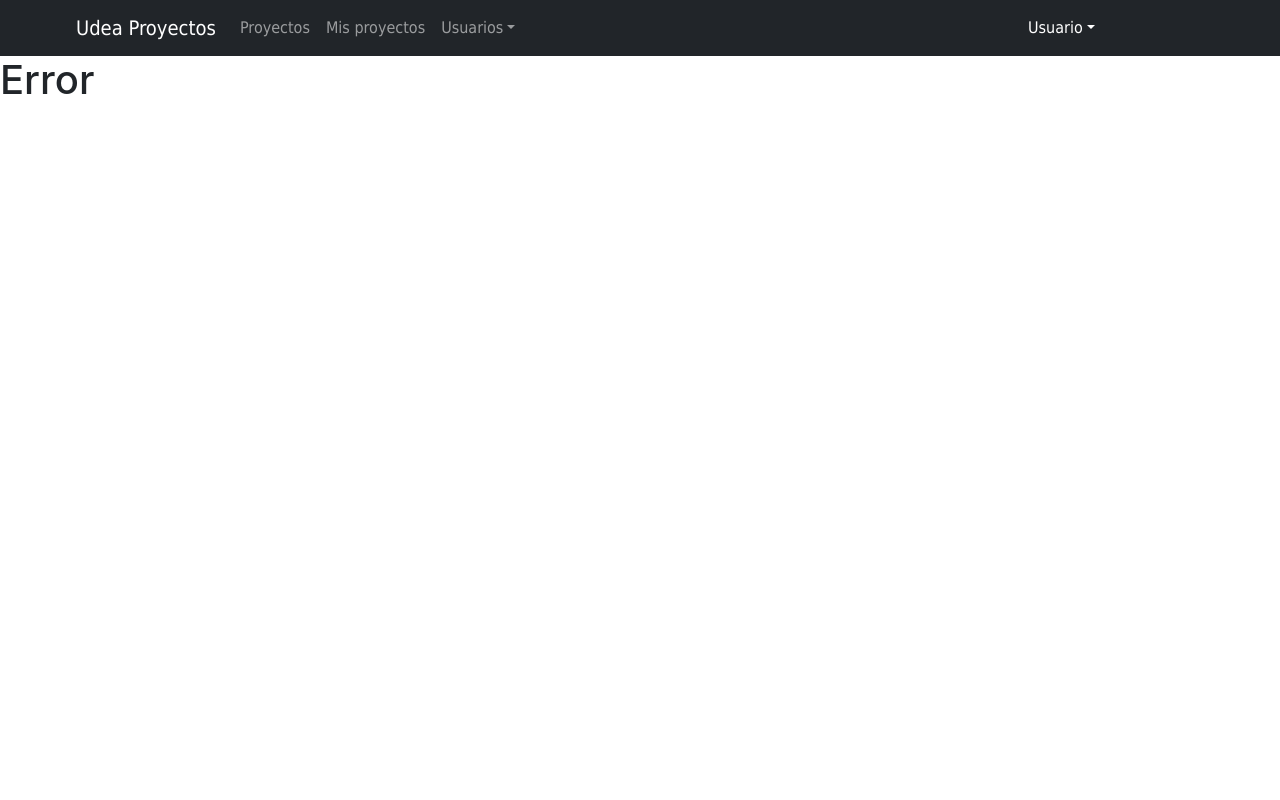
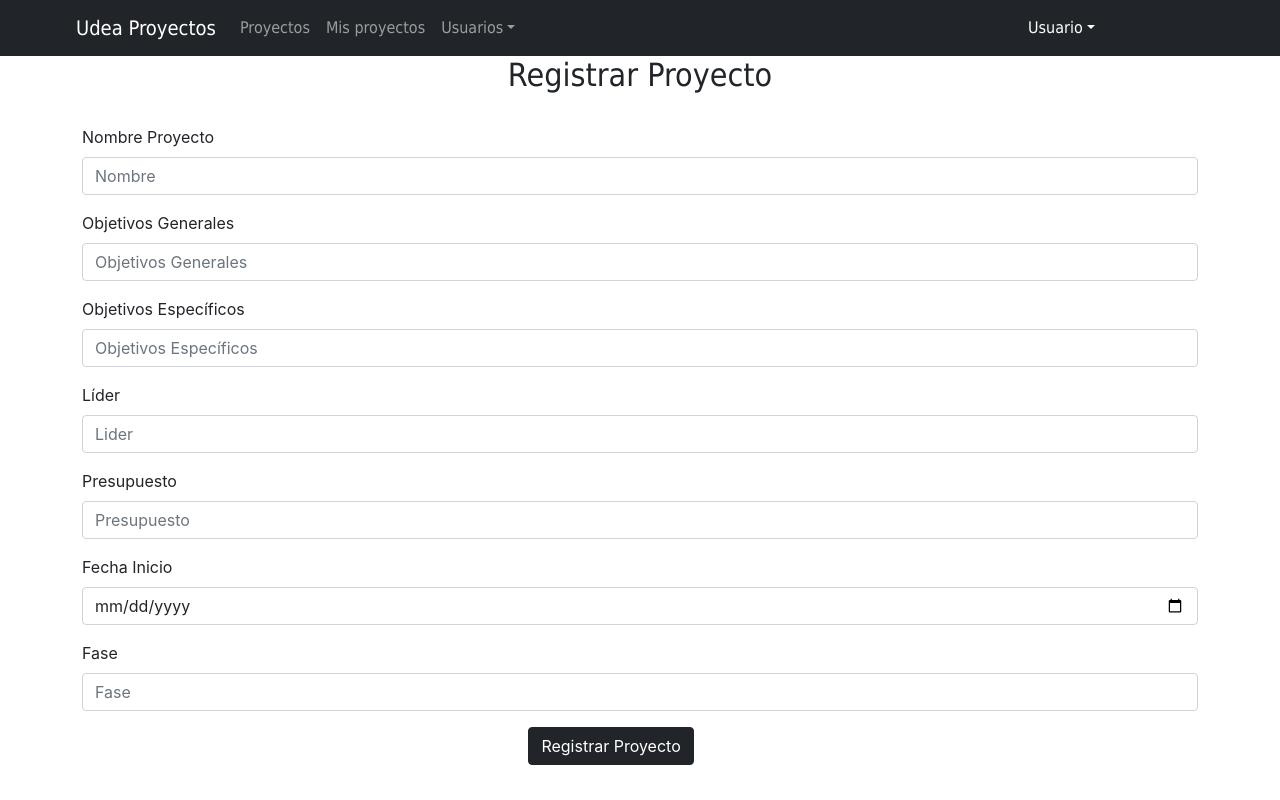
Before and after one commit to juanoser1997/Front_Mintic, a React (Create React App) app: page /formulario-proyecto in a window 1280 px wide. Built offline with nearby package versions, Linux system fonts and the light colour scheme; no server answers.

Commit message:
Desde Fork se agrega Creación de proyecto

```diff
--- a/src/MisProyectosLider/FormularioProyecto.jsx
+++ b/src/MisProyectosLider/FormularioProyecto.jsx
@@ -1,57 +1,97 @@
 import React, { Component, Fragment, useState, useEffect } from "react";
-import { useQuery, gql } from "@apollo/client";
+import { useMutation, gql } from "@apollo/client";
 import Accordion from "react-bootstrap/Accordion";
 import ListGroup from "react-bootstrap/ListGroup";
 import Button from "react-bootstrap/Button";
 import { Link } from "react-router-dom";
 import Form from "react-bootstrap/Form";
 
-function FormularioProyecto() {
-  const PROYECTOS = gql`
-    query {
-      proyectos {
-        lider
-        nombre
-        presupuesto
-        objetivos_generales
-        objetivos_especificos
-        fecha_inicio
-        fase
-      }
+
+
+const MUTATION_PROYECTO = gql`
+  mutation creeProyecto($objGe:String,$objEs:String,$presupuesto:Int, $nombreProyecto: String, $lider:String, $fechaIni:Date, $fase:String){
+      createProject(project:{nombre:$nombreProyecto,lider:$lider,objetivos_generales:$objGe,objetivos_especificos:$objEs,presupuesto:$presupuesto, fecha_inicio:$fechaIni, fase:$fase})
   }
 `;
 
-  const { loading, error, data } = useQuery(PROYECTOS);
-  if (loading) return <h1>Cargando....</h1>;
-  if (error) return <h1>Error</h1>;
 
-  return (
-    <Fragment>
-      <h2 className="te"  style={{ textAlign:'center' }} >Registrar Proyecto </h2>
+const FormularioProyecto = () => {
+  const [creadorDeProyecto] = useMutation(MUTATION_PROYECTO)
+  let project = {
+      nombreProyecto: "",
+      objetivosGenerales: "",
+      objetivosEspecificos:"",
+      lider: "",
+      fechaInicio:"",
+      presupuesto: 0,
+      fase:""
 
+
+  }
+
+  return (<div className="container"><h2 className="te"  style={{ textAlign:'center' }} >Registrar Proyecto </h2>
   <div className="row">
         <div className="col "></div>
       </div>
-      <div style={{ padding: '5%' }}>
-      <Form>
+      <div style={{ padding: '1%' }}></div>
+      <form onSubmit={e => {
+          e.preventDefault();
+          creadorDeProyecto({variables:{
+              objGe: project.objetivosGenerales.value,
+              objEs: project.objetivosEspecificos.value,
+              presupuesto: parseInt(project.presupuesto.value),
+              nombreProyecto: project.nombreProyecto.value,
+              lider: project.lider.value,
+              fechaIni: project.fechaInicio.value,
+              fase: project.fase.value
+          }})
+      }} >
+          <div>
             <Form.Group className="mb-3" controlId="formGroupEmail">
-          <Form.Label>Nombre</Form.Label>
-          <Form.Control type="email" placeholder="Nombre" />
+              <Form.Label>Nombre Proyecto</Form.Label>
+              <Form.Control type="text" input ref={nombre => project.nombreProyecto = nombre} placeholder="Nombre" />
             </Form.Group>
-        <Form.Group className="mb-3" controlId="formGroupPassword">
-          <Form.Label>Objetivo General</Form.Label>
-          <Form.Control type="password" placeholder="Objetivo General" />
+          </div>
+
+          <div>
+            <Form.Group className="mb-3" controlId="formGroupEmail">
+              <Form.Label>Objetivos Generales</Form.Label>
+              <Form.Control type="text" input ref={objetivosGenerales => project.objetivosGenerales = objetivosGenerales} placeholder="Objetivos Generales" />
             </Form.Group>
-        <Form.Group className="mb-3" controlId="formGroupPassword">
-          <Form.Label>Objetivo Especifico</Form.Label>
-          <Form.Control type="password" placeholder="Objetivo Especifico" />
+          </div>
+          <div>
+            <Form.Group className="mb-3" controlId="formGroupEmail">
+              <Form.Label>Objetivos Específicos</Form.Label>
+              <Form.Control type="text" input ref={objetivosEspecificos => project.objetivosEspecificos = objetivosEspecificos} placeholder="Objetivos Específicos" />
             </Form.Group>
-      </Form>
-      <Button variant="dark" style={{ marginLeft:'40%' }} >Registrar </Button>
           </div>
-    </Fragment>
-
-  );
+          <div>
+            <Form.Group className="mb-3" controlId="formGroupEmail">
+              <Form.Label>Líder</Form.Label>
+              <Form.Control type="text"input ref={lider => project.lider = lider} placeholder="Lider" />
+            </Form.Group>
+          </div>
+          <div>
+            <Form.Group className="mb-3" controlId="formGroupEmail">
+              <Form.Label>Presupuesto</Form.Label>
+              <Form.Control type="text" input ref={presupuesto => project.presupuesto = presupuesto} placeholder="Presupuesto" />
+            </Form.Group>
+          </div>
+          <div>
+            <Form.Group className="mb-3" controlId="formGroupEmail">
+              <Form.Label>Fecha Inicio</Form.Label>
+              <Form.Control type="date" input ref={fechaInicio => project.fechaInicio = fechaInicio} placeholder="Fecha Inicio" />
+            </Form.Group>
+          </div>
+          <div>
+            <Form.Group className="mb-3" controlId="formGroupEmail">
+              <Form.Label>Fase</Form.Label>
+              <Form.Control type="text" input ref={fase => project.fase = fase} placeholder="Fase" />
+            </Form.Group>
+          </div>
+          <div><Button variant="dark" style={{ marginLeft:'40%' }} >Registrar Proyecto</Button></div>
+      </form>
+  </div>)
 }
 
-export default FormularioProyecto;
+export default FormularioProyecto
```
Lines whose indentation alone changed are shown as unchanged.
